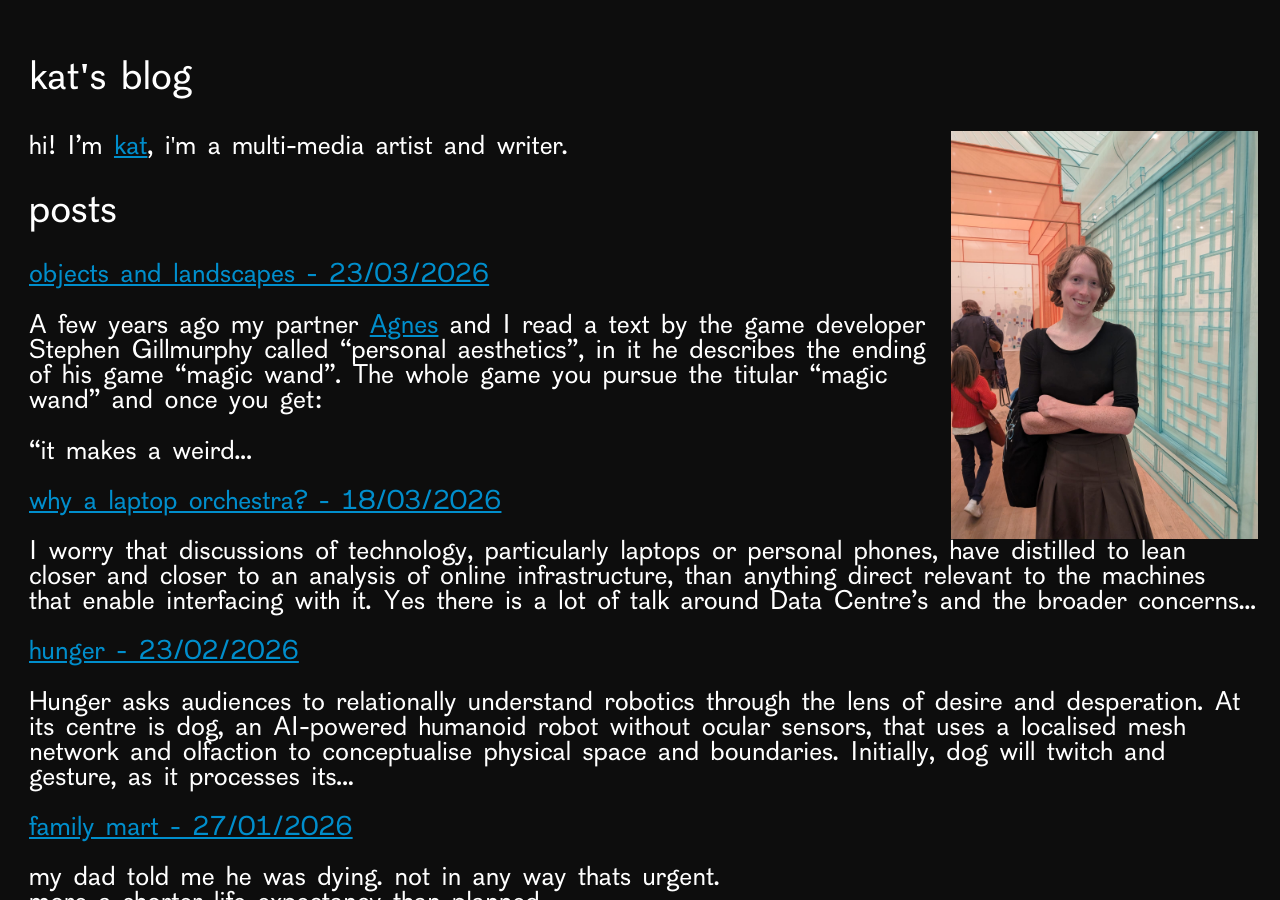
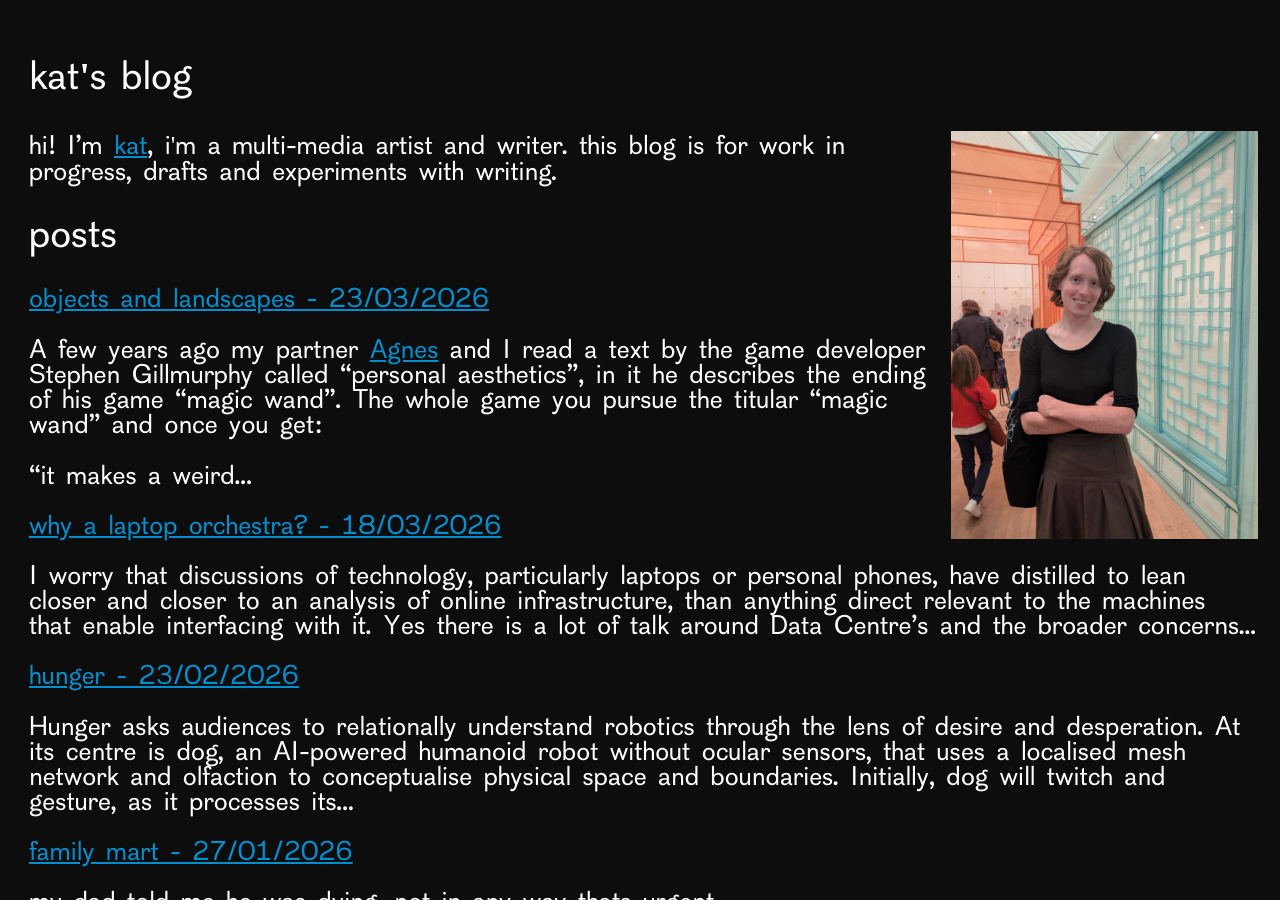
Before and after one commit to other-kat/blog, a Jekyll site: the page built from index.markdown, in a window 1280 px wide and 900 px high. Built offline with Jekyll 4.4.1, drawn with Linux system fonts in a browser that asks for light colours.

```diff
--- a/_config.yml
+++ b/_config.yml
@@ -21,7 +21,6 @@
 title: blog
 email: katmacdonald@protonmail.com
 description: performance, sound and visual artist. i write things too. this is the place for some of that stuff.
-baseurl: "/" # the subpath of your site, e.g. /blog
 url: "https://blog.otherkat.com" # the base hostname & protocol for your site, e.g. http://example.com
 
 # Build settings
--- a/_includes/about.html
+++ b/_includes/about.html
@@ -1 +1 @@
-<p><img src="/assets/img/me/artme.jpeg" height="auto" width="25%" align="right"/>hi! I’m <a href="https://otherkat.com">kat</a>, i'm a multi-media artist and writer.</p>
+<p><img src="/assets/img/me/artme.jpeg" height="auto" width="25%" align="right"/>hi! I’m <a href="https://otherkat.com">kat</a>, i'm a multi-media artist and writer. this blog is for work in progress, drafts and experiments with writing.</p>
```
